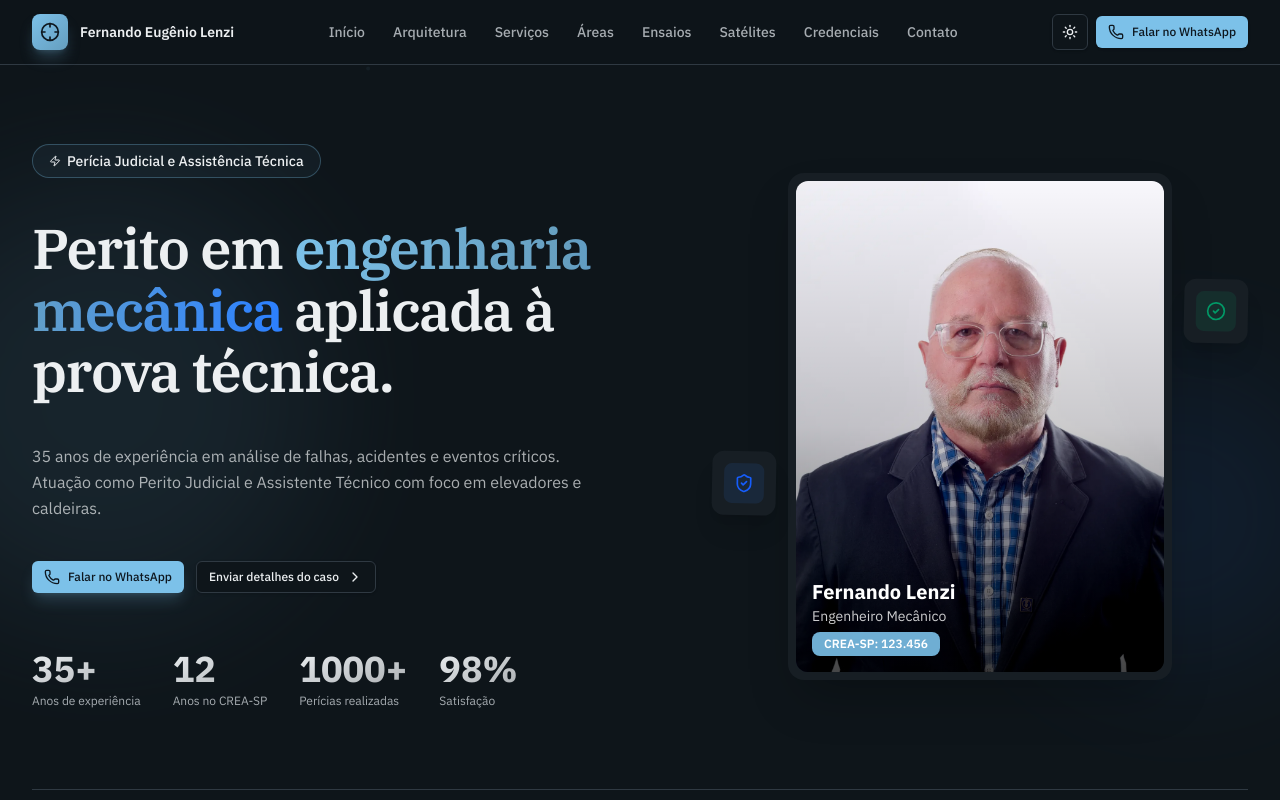
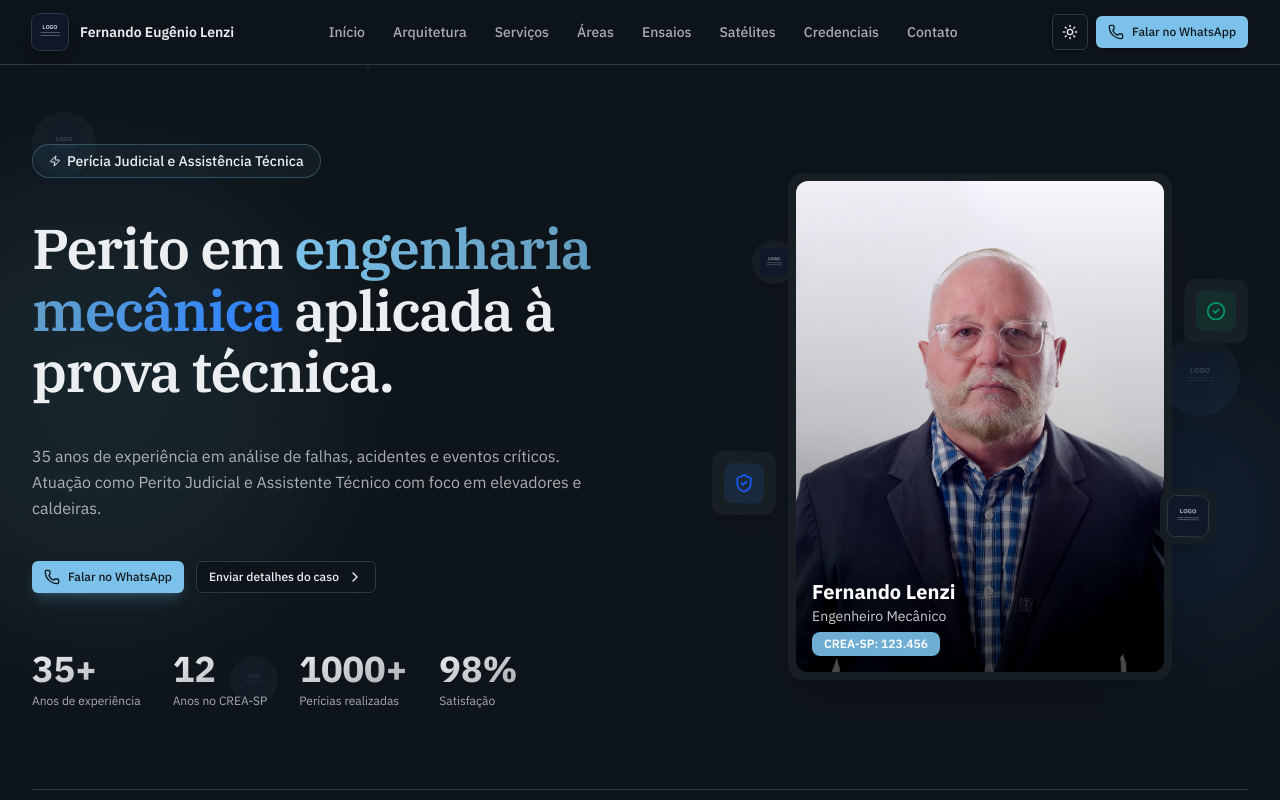
Before and after one commit to eng-lenzi/lp-eng-lenzi, a React (Vite) app: page / in a window 1280 px wide. Shown: the top 800 px of the page. Built offline with nearby package versions, Linux system fonts and the light colour scheme.

Commit message:
feat(brand): aplicar logo como elemento visual decorativo no site
- cria componente reutilizável LogoMark

- aplica logo no header e footer

- adiciona variações flutuantes e marcas sutis de fundo na landing

- prepara caminho único /brand/logo.svg para troca simples da arte final

```diff
--- /dev/null
+++ b/src/components/logo-mark.tsx
@@ -0,0 +1,17 @@
+type LogoMarkProps = {
+  className?: string;
+  alt?: string;
+};
+
+export function LogoMark({ className = "", alt = "Logo Eng. Fernando Eugênio Lenzi" }: LogoMarkProps) {
+  return (
+    <img
+      src="/brand/logo.svg"
+      alt={alt}
+      className={className}
+      loading="eager"
+      decoding="async"
+      draggable={false}
+    />
+  );
+}
--- a/src/routes/-components/footer.tsx
+++ b/src/routes/-components/footer.tsx
@@ -1,6 +1,6 @@
 import { motion } from "framer-motion";
-import { Crosshair } from "lucide-react";
 
+import { LogoMark } from "@/components/logo-mark";
 import { Text } from "@/components/typography";
 import { Title } from "@/components/typography";
 
@@ -26,8 +26,8 @@ export function Footer() {
 							whileInView={{ opacity: 1, y: 0 }}
 							className="flex items-center gap-3"
 						>
-							<div className="flex h-10 w-10 items-center justify-center rounded-lg bg-gradient-to-br from-primary to-primary/80 text-primary-foreground shadow-lg shadow-primary/20">
-								<Crosshair className="size-5" />
+							<div className="flex h-10 w-10 items-center justify-center overflow-hidden rounded-lg bg-background shadow-lg ring-1 ring-border">
+								<LogoMark className="h-full w-full object-contain" />
 							</div>
 							<Text className="text-lg font-semibold">
 								Fernando Eugênio Lenzi
--- a/src/routes/-components/header.tsx
+++ b/src/routes/-components/header.tsx
@@ -2,10 +2,11 @@ import { motion, AnimatePresence } from "framer-motion";
 import { ChevronRight, Menu, X } from "lucide-react";
 import { useEffect } from "react";
 
+import { LogoMark } from "@/components/logo-mark";
 import { Text } from "@/components/typography";
 import { Button } from "@/components/ui/button";
 import { ThemeToggle } from "@/components/ui/theme-toggle";
-import { Crosshair, Phone } from "lucide-react";
+import { Phone } from "lucide-react";
 
 const menuItems = [
 	{ label: "Início", href: "#inicio" },
@@ -127,9 +128,9 @@ export function Header({ mobileMenuOpen, setMobileMenuOpen }: HeaderProps) {
 							initial={{ scale: 0 }}
 							animate={{ scale: 1 }}
 							transition={{ type: "spring", stiffness: 200, damping: 15 }}
-							className="flex h-9 w-9 items-center justify-center rounded-lg bg-gradient-to-br from-primary to-primary/80 text-primary-foreground shadow-lg shadow-primary/25"
+							className="flex h-9 w-9 items-center justify-center overflow-hidden rounded-lg bg-background shadow-lg ring-1 ring-border"
 						>
-							<Crosshair className="size-5" />
+							<LogoMark className="h-full w-full object-contain" />
 						</motion.div>
 						<Text className="font-semibold hidden sm:block">
 							Fernando Eugênio Lenzi
--- a/src/routes/-components/hero.tsx
+++ b/src/routes/-components/hero.tsx
@@ -8,6 +8,7 @@ import {
 } from "lucide-react";
 import { useRef } from "react";
 
+import { LogoMark } from "@/components/logo-mark";
 import { Text, Title } from "@/components/typography";
 import { Badge } from "@/components/ui/badge";
 import { Button } from "@/components/ui/button";
@@ -153,6 +154,19 @@ export function Hero() {
 								</div>
 							</motion.div>
 						</FloatingElement>
+
+						<FloatingElement className="absolute right-8 top-[62%] z-10 hidden sm:block" style={{ animationDelay: "1.4s" }}>
+							<motion.div
+								initial={{ opacity: 0, scale: 0.8 }}
+								animate={isHeroInView ? { opacity: 1, scale: 1 } : {}}
+								transition={{ delay: 1.2, duration: 0.5 }}
+								className="rounded-xl bg-card/95 p-2 shadow-xl backdrop-blur"
+							>
+								<div className="flex h-8 w-8 items-center justify-center overflow-hidden rounded-lg ring-1 ring-border sm:h-10 sm:w-10">
+									<LogoMark className="h-full w-full object-contain opacity-90" />
+								</div>
+							</motion.div>
+						</FloatingElement>
 						<FloatingElement
 							className="absolute -left-2 bottom-[20%] z-10 sm:left-0 sm:bottom-1/3"
 							style={{ animationDelay: "1s" }}
@@ -166,6 +180,17 @@ export function Hero() {
 								<div className="flex h-8 w-8 items-center justify-center rounded-lg bg-blue-500/10 sm:h-10 sm:w-10">
 									<ShieldCheck className="size-4 text-blue-600 sm:size-5" />
 								</div>
+							</motion.div>
+						</FloatingElement>
+
+						<FloatingElement className="absolute left-10 top-[18%] z-10 hidden sm:block" style={{ animationDelay: "1.8s" }}>
+							<motion.div
+								initial={{ opacity: 0, scale: 0.85 }}
+								animate={isHeroInView ? { opacity: 1, scale: 1 } : {}}
+								transition={{ delay: 1.3, duration: 0.5 }}
+								className="rounded-full bg-card/90 p-2 shadow-lg backdrop-blur"
+							>
+								<LogoMark className="h-7 w-7 object-contain opacity-70" />
 							</motion.div>
 						</FloatingElement>
 						<div className="relative h-full flex items-center justify-center">
--- a/src/routes/-components/landing-single-page.tsx
+++ b/src/routes/-components/landing-single-page.tsx
@@ -56,7 +56,19 @@ export function LandingSinglePage() {
 		<div className="min-h-screen bg-background overflow-x-hidden">
 			<Header mobileMenuOpen={mobileMenuOpen} setMobileMenuOpen={setMobileMenuOpen} />
 
-			<main className="mx-auto max-w-7xl px-4 sm:px-6 lg:px-8 pt-16">
+			<div aria-hidden className="pointer-events-none fixed inset-0 -z-0 hidden lg:block">
+				<div className="absolute left-8 top-28 rounded-full bg-primary/5 p-3 backdrop-blur-sm">
+					<img src="/brand/logo.svg" alt="" className="h-10 w-10 object-contain opacity-20" />
+				</div>
+				<div className="absolute right-10 top-[42%] rounded-full bg-primary/5 p-4 backdrop-blur-sm">
+					<img src="/brand/logo.svg" alt="" className="h-12 w-12 object-contain opacity-20" />
+				</div>
+				<div className="absolute bottom-24 left-[18%] rounded-full bg-primary/5 p-2 backdrop-blur-sm">
+					<img src="/brand/logo.svg" alt="" className="h-8 w-8 object-contain opacity-15" />
+				</div>
+			</div>
+
+			<main className="relative z-10 mx-auto max-w-7xl px-4 sm:px-6 lg:px-8 pt-16">
 				<Hero />
 				<ContentHub />
 				<Services />
```
Also changed, not shown: public/brand/README.md (added), public/brand/logo.svg (added).
